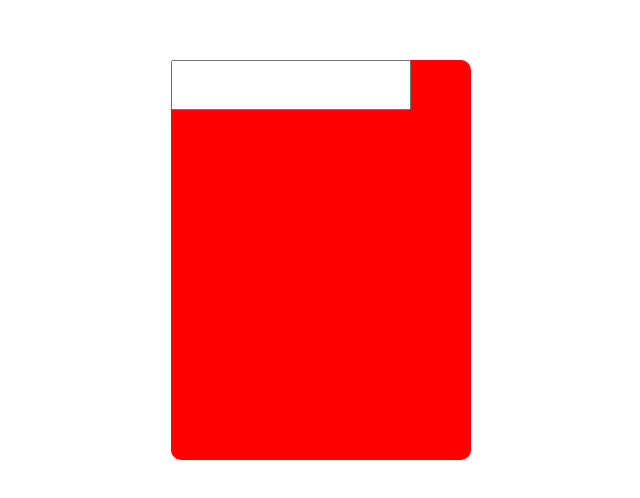
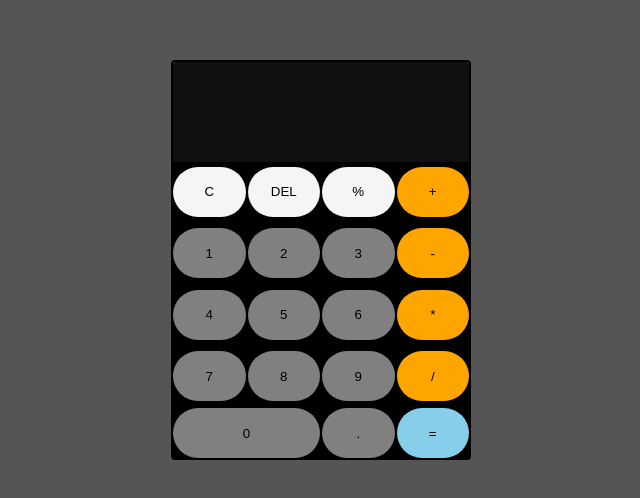
Before and after one commit to DanyDev33/rock-paper-scissors-game, a plain HTML site: page Calculator/index.html in a window 1280 px wide. Shown: the part 140-638 px from the top of the page, without its empty margins (319-959 px from the left). Drawn offline with Linux system fonts and the light colour scheme.

Commit message:
RPS game

```diff
--- a/Calculator/index.html
+++ b/Calculator/index.html
@@ -11,10 +11,11 @@
 
 <body>
     <div class="calculator">
-        <input type="text" id="screen" readonly>
+        <input type="text" id="screen"  >
         <div class="buttons">
-        <!--     <div class="buttons">
             <button class="btn" id="clear">C</button>
+            <button class="btn" id="delete">DEL</button>
+            <button class="btn" id="percent">%</button>
             <button class="btn" id="divide">/</button>
             <button class="btn" id="multiply">*</button>
             <button class="btn" id="subtract">-</button>
@@ -31,7 +32,6 @@
             <button class="btn" id="seven">7</button>
             <button class="btn" id="eight">8</button>
             <button class="btn" id="nine">9</button>
-            </div> -->
         </div>
     </div>
 </body>
--- a/Calculator/script.js
+++ b/Calculator/script.js
@@ -0,0 +1,41 @@
+const clearBtn = document.getElementById("clear")
+const deleteBtn = document.getElementById("delete")
+const percentBtn = document.getElementById("percent")
+const divideBtn = document.getElementById("divide")
+const multiplyBtn = document.getElementById("multiply")
+const subtractBtn = document.getElementById("subtract")
+const addBtn = document.getElementById("add")
+const equalsBtn = document.getElementById("equals")
+const decimalBtn = document.getElementById("decimal")
+const numberBtns = document.querySelectorAll(".btn")
+const screen = document.getElementById("screen")
+
+
+
+numberBtns.forEach(btn => {
+    btn.addEventListener('click', () => {
+        screen.value += btn.textContent
+    })
+})
+
+clearBtn.addEventListener('click', () => {
+    screen.value = ''
+})
+
+equalsBtn.addEventListener('click', () => {
+    try {
+        screen.value = eval(screen.value);
+    } catch (err) {
+        screen.value = 'Error';
+    }
+    updateDisplay()
+})
+
+deleteBtn.addEventListener('click', () => {
+
+})
+
+function updateDisplay() {
+    const result = screen.value
+    return result
+}
--- a/Calculator/style.css
+++ b/Calculator/style.css
@@ -17,31 +17,102 @@ body {
     display: flex;
     justify-content: center;
     align-items: center;
+    background-color: rgb(85, 85, 85)
 }
 
 .calculator {
-    justify-content: center;
-    flex-wrap: wrap;
-    width: 18.75rem;
+    display: grid;
+    grid-template-rows: auto 1fr;
+    text-align: center;
+    background-color: rgb(61, 61, 61);
+    border: 0.125rem solid black;
+    width: 70%;
+    max-width: 18.75rem;
     height: 25rem;
-    background-color: red;
-    border-radius: 10px;
+    border-radius: 0.25rem;
 }
 
 #screen {
-    width: 80%;
-    height: 50px;
+    font-size: 24px;
+    text-align: right;
+    color: white;
+    background-color: rgb(16, 16, 16);
+    border-radius: 0.25rem 0.25rem 0 0;
+    width: 100%;
+    height: 100px;
     align-items: center;
+    border: none;
 }
 
+
 .buttons {
+    background-color: black;
     display: grid;
+    grid-template-columns: repeat(4, 1fr);
     grid-template-rows: repeat(4, 1fr);
-    grid-template-columns: repeat(4, 1fr);
-    gap: 10px;
+    align-items: center;
+    gap: 0.125rem;
 }
 
+
 .btn {
-    width: 40px;
-    height: 40px;
+    background-color: grey;
+    min-width: 100%;
+    height: 50px;
+    border-radius: round;
+    border: none;
+    border-radius: 50px;
 }
+
+#add, #subtract, #multiply, #divide {
+    background-color: rgb(255, 165, 0);
+}
+
+#clear, #delete, #percent {
+    background-color: whitesmoke;
+}
+
+#zero, #one, #two, #three, #four, #five, #six, #seven, #eight, #nine, #decimal {
+    background-color: rgb(128, 128, 128);
+}
+
+#zero {
+    grid-row: 5;
+    grid-column: 1 / span 2;
+}
+
+#decimal {
+    grid-row: 5;
+    grid-column: 3;
+}
+
+#add {
+    grid-row: 1;
+    grid-column: 4;
+}
+
+#subtract {
+    grid-row: 2;
+    grid-column: 4;
+}
+
+#multiply {
+    grid-row: 3;
+    grid-column: 4;
+}
+
+#divide {
+    grid-row: 4;
+    grid-column: 4;
+}
+
+#equals {
+    grid-row: 5;
+    grid-column: 4;
+    background-color: skyblue;
+}
+
+#percent {
+    grid-row: 1;
+    grid-column: 3;
+}
```
Lines whose indentation alone changed are shown as unchanged.
